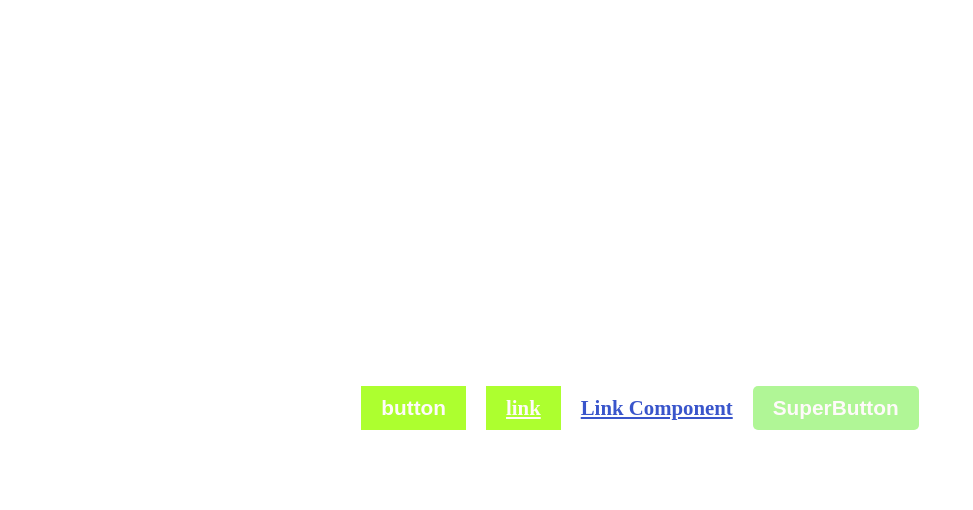
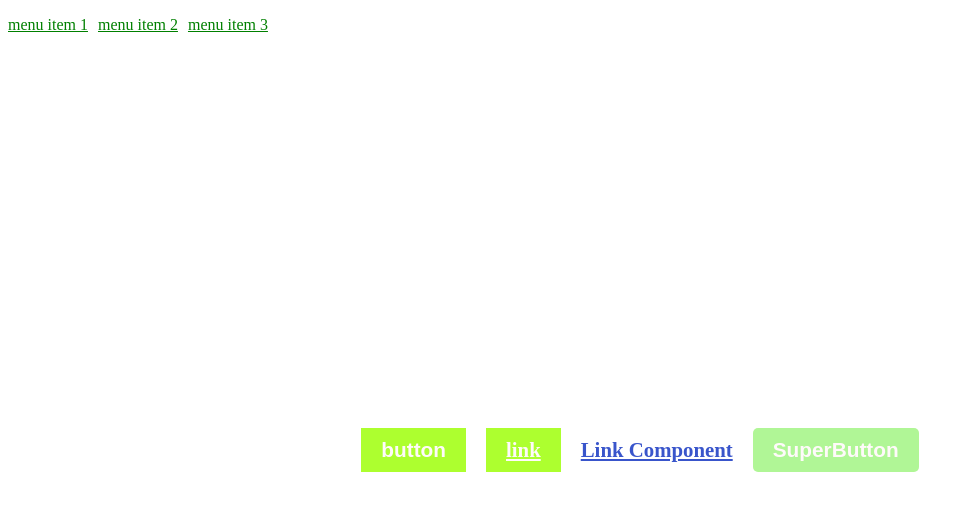
Before and after one commit to dktwho/styled-components-test, a React (Vite) app: page / in a window 1280 px wide. Shown: the top 510 px of the page, without its empty margins (0-973 px from the left). Built offline with nearby package versions, Linux system fonts and the light colour scheme.

Commit message:
add component Menu with tag nav, ul,li use combinators

```diff
--- a/src/App.tsx
+++ b/src/App.tsx
@@ -4,6 +4,13 @@ import styled from "styled-components";
 function App() {
     return (
         <>
+            <Menu>
+                <ul>
+                    <li><a href="">menu item 1</a></li>
+                    <li><a href="">menu item 2</a></li>
+                    <li><a href="">menu item 3</a></li>
+                </ul>
+            </Menu>
             <Box>
                 <StyledBtn>button</StyledBtn>
                 <StyledBtn as ='a' href={'#'}>link</StyledBtn>
@@ -16,6 +23,20 @@ function App() {
 
 export default App
 
+const Menu = styled.nav`
+ul {
+  list-style: none;
+  padding: 0;
+  display: flex;
+
+  li > a {
+    color: green;
+  }
+  li + li {
+    margin-left: 10px;
+  }
+}
+`
 
 const StyledBtn = styled.button`
   border: none;
```
